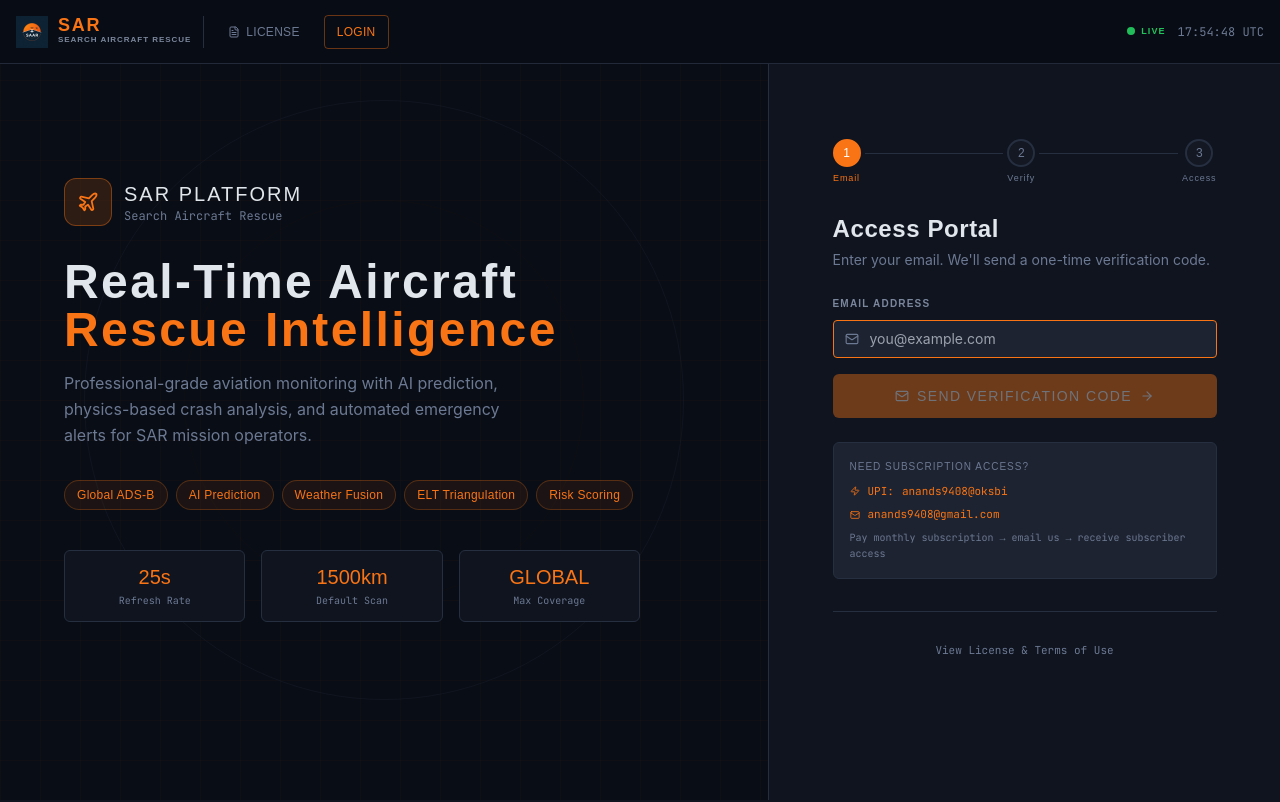
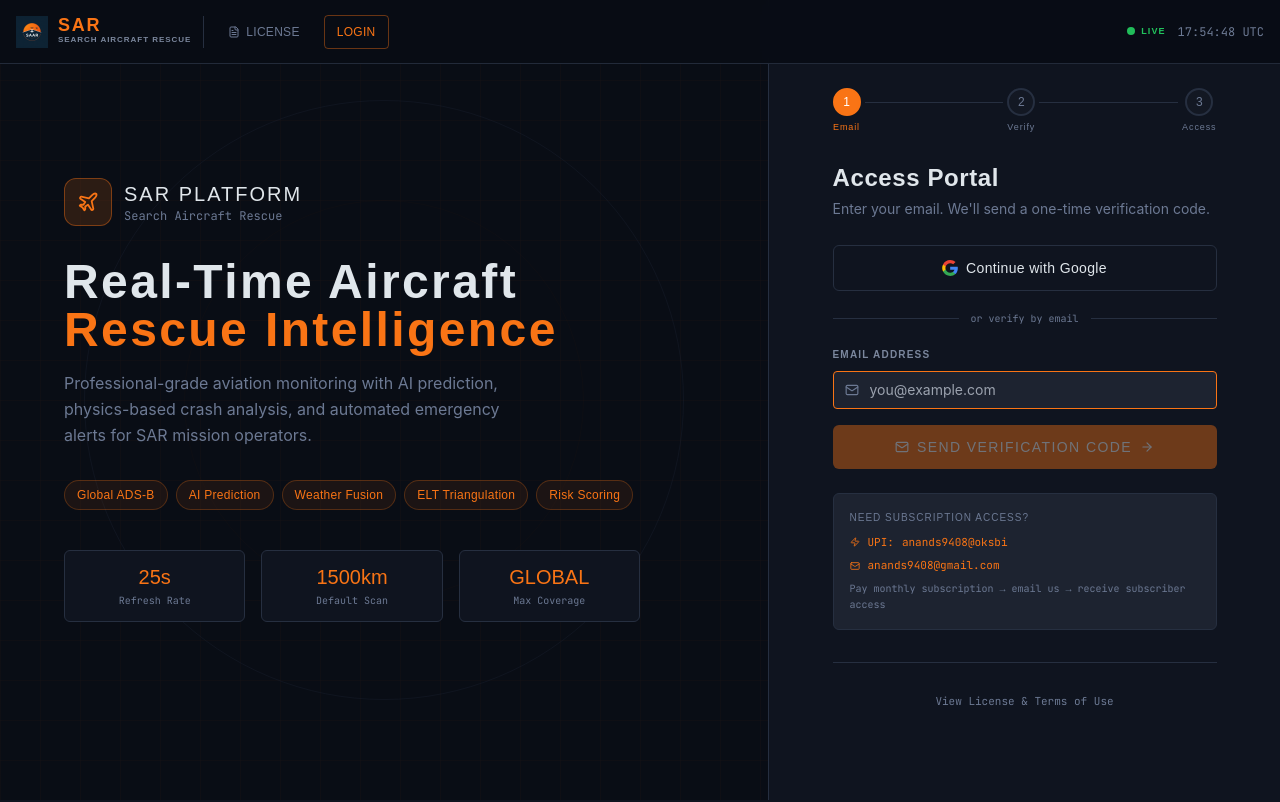
Before and after one commit to anands9408-star/SARPlatform, a React (Vite) app: page /login in a window 1280 px wide. Shown: the top 802 px of the page. Built offline with nearby package versions, Linux system fonts and the light colour scheme; the HTML template or start-up script is replaced by a standard one.

Commit message:
Add Google OAuth Sign-In with role resolution

```diff
--- a/src/App.tsx
+++ b/src/App.tsx
@@ -1,8 +1,11 @@
-import React, { Suspense, lazy } from "react";
-import { BrowserRouter, Routes, Route, Navigate, useLocation } from "react-router-dom";
+import React, { Suspense, lazy, useEffect } from "react";
+import { BrowserRouter, Routes, Route, Navigate, useLocation, useNavigate } from "react-router-dom";
 import { Toaster } from "sonner";
+import { toast } from "sonner";
 import Header from "@/components/layout/Header";
 import { AuthProvider, useAuth } from "@/hooks/useAuth";
+import { supabase } from "@/lib/supabase";
+import type { SARUser } from "@/hooks/useAuth";
 
 const PredictionPlatform = lazy(() => import("@/pages/PredictionPlatform"));
 const MissionInput        = lazy(() => import("@/pages/MissionInput"));
@@ -39,7 +42,64 @@ const NotFound = () => (
   </div>
 );
 
-// ── Auth-guarded route ─────────────────────────────────────────────────────
+// ── Google OAuth callback handler ─────────────────────────────────────────
+// Runs once after Google redirect, resolves role from email, sets SAR session
+
+const HOST_EMAIL = "anands9408@gmail.com";
+
+function GoogleOAuthHandler() {
+  const { login, isAuthenticated } = useAuth();
+  const navigate = useNavigate();
+
+  useEffect(() => {
+    const handleOAuth = async () => {
+      // Only fire when there's a hash fragment (OAuth redirect) and not already logged in
+      if (!window.location.hash.includes("access_token") && !window.location.search.includes("code=")) return;
+      if (isAuthenticated) return;
+
+      const { data: { session }, error } = await supabase.auth.getSession();
+      if (error || !session?.user?.email) return;
+
+      const email = session.user.email.toLowerCase();
+
+      // Resolve role from email
+      let role: SARUser["role"] = "free_viewer";
+      if (email === HOST_EMAIL) {
+        role = "host";
+      } else {
+        // Check subscriber table
+        const { data: viewerData } = await supabase
+          .from("viewer_access")
+          .select("id")
+          .eq("subscriber_email", email)
+          .eq("is_active", true)
+          .gt("expires_at", new Date().toISOString())
+          .limit(1);
+        if (viewerData && viewerData.length > 0) role = "viewer";
+      }
+
+      const sarUser: SARUser = { email, role, loginAt: Date.now() };
+      login(sarUser);
+
+      const msgs: Record<string, string> = {
+        host: "Host access granted via Google — full platform unlocked.",
+        viewer: "Welcome! Subscriber access granted via Google.",
+        free_viewer: "Google sign-in complete — free view mode active.",
+      };
+      toast.success(msgs[role]);
+
+      // Sign out from Supabase auth (we use our own session)
+      await supabase.auth.signOut();
+      navigate("/platform", { replace: true });
+    };
+
+    handleOAuth();
+  }, []);
+
+  return null;
+}
+
+// ── Auth-guarded route ──────────────────────────────────────────────────────
 
 function ProtectedRoute({ children, hostOnly = false }: { children: React.ReactNode; hostOnly?: boolean }) {
   const { isAuthenticated, isHost } = useAuth();
@@ -61,6 +121,7 @@ const AppRoutes: React.FC = () => {
 
   return (
     <>
+      <GoogleOAuthHandler />
       <Header />
       <Suspense fallback={<Loader />}>
         <Routes>
--- a/src/lib/supabase.ts
+++ b/src/lib/supabase.ts
@@ -4,5 +4,10 @@ const supabaseUrl  = import.meta.env.VITE_SUPABASE_URL  as string;
 const supabaseAnon = import.meta.env.VITE_SUPABASE_ANON_KEY as string;
 
 export const supabase = createClient(supabaseUrl, supabaseAnon, {
-  auth: { persistSession: false },   // SAR is an operator tool — no user sessions needed
+  auth: {
+    flowType: "pkce",
+    persistSession: true,
+    autoRefreshToken: true,
+    detectSessionInUrl: true,
+  },
 });
--- a/src/pages/LoginPage.tsx
+++ b/src/pages/LoginPage.tsx
@@ -19,7 +19,7 @@ import { FunctionsHttpError } from "@supabase/supabase-js";
 import {
   Plane, Mail, Lock, ArrowRight, RefreshCw, Shield, Globe,
   Brain, Activity, Satellite, CloudLightning, CheckCircle2,
-  Eye, Zap, Star, AlertTriangle, PhoneCall,
+  Eye, Zap, Star, AlertTriangle,
 } from "lucide-react";
 import { toast } from "sonner";
 
@@ -102,6 +102,8 @@ const LoginPage: React.FC = () => {
   const [resendCooldown, setResendCooldown] = useState(0);
   const emailRef = useRef<HTMLInputElement>(null);
 
+  const [googleLoading, setGoogleLoading] = useState(false);
+
   useEffect(() => { if (isAuthenticated) navigate("/platform", { replace: true }); }, [isAuthenticated, navigate]);
   useEffect(() => { emailRef.current?.focus(); }, []);
   useEffect(() => {
@@ -109,6 +111,24 @@ const LoginPage: React.FC = () => {
     const iv = setInterval(() => setResendCooldown((s) => s - 1), 1000);
     return () => clearInterval(iv);
   }, [resendCooldown]);
+
+  // ── Google OAuth Sign-In ──────────────────────────────────────────
+
+  const handleGoogleSignIn = async () => {
+    setGoogleLoading(true);
+    const { error } = await supabase.auth.signInWithOAuth({
+      provider: "google",
+      options: {
+        redirectTo: window.location.origin + "/platform",
+        queryParams: { access_type: "offline", prompt: "consent" },
+      },
+    });
+    if (error) {
+      toast.error(`Google sign-in failed: ${error.message}`);
+      setGoogleLoading(false);
+    }
+    // On success, browser redirects to Google — no further state needed
+  };
 
   // ── Step 1: Send OTP to any email ────────────────────────────────────
 
@@ -323,6 +343,39 @@ const LoginPage: React.FC = () => {
                 <p className="text-sm text-muted-foreground mb-6 leading-relaxed">
                   Enter your email. We'll send a one-time verification code.
                 </p>
+
+                {/* Google Sign-In */}
+                <button
+                  type="button"
+                  onClick={handleGoogleSignIn}
+                  disabled={googleLoading}
+                  className="w-full py-3 rounded-lg font-heading text-sm font-700 tracking-wide flex items-center justify-center gap-2 mb-5 transition-all border disabled:opacity-50"
+                  style={{
+                    background: "hsl(var(--surface))",
+                    border: "1px solid hsl(var(--border))",
+                    color: "hsl(var(--foreground))",
+                  }}
+                >
+                  {googleLoading ? (
+                    <RefreshCw size={14} className="animate-spin" />
+                  ) : (
+                    <svg viewBox="0 0 24 24" width="16" height="16" xmlns="http://www.w3.org/2000/svg">
+                      <g transform="matrix(1, 0, 0, 1, 27.009001, -39.238998)">
+                        <path fill="#4285F4" d="M -3.264 51.509 C -3.264 50.719 -3.334 49.969 -3.454 49.239 L -14.754 49.239 L -14.754 53.749 L -8.284 53.749 C -8.574 55.229 -9.424 56.479 -10.684 57.329 L -10.684 60.329 L -6.824 60.329 C -4.564 58.239 -3.264 55.159 -3.264 51.509 Z" />
+                        <path fill="#34A853" d="M -14.754 63.239 C -11.514 63.239 -8.804 62.159 -6.824 60.329 L -10.684 57.329 C -11.764 58.049 -13.134 58.489 -14.754 58.489 C -17.884 58.489 -20.534 56.379 -21.484 53.529 L -25.464 53.529 L -25.464 56.619 C -23.494 60.539 -19.444 63.239 -14.754 63.239 Z" />
+                        <path fill="#FBBC05" d="M -21.484 53.529 C -21.734 52.809 -21.864 52.039 -21.864 51.239 C -21.864 50.439 -21.724 49.669 -21.484 48.949 L -21.484 45.859 L -25.464 45.859 C -26.284 47.479 -26.754 49.299 -26.754 51.239 C -26.754 53.179 -26.284 54.999 -25.464 56.619 L -21.484 53.529 Z" />
+                        <path fill="#EA4335" d="M -14.754 43.989 C -12.984 43.989 -11.404 44.599 -10.154 45.789 L -6.734 42.369 C -8.804 40.429 -11.514 39.239 -14.754 39.239 C -19.444 39.239 -23.494 41.939 -25.464 45.859 L -21.484 48.949 C -20.534 46.099 -17.884 43.989 -14.754 43.989 Z" />
+                      </g>
+                    </svg>
+                  )}
+                  {googleLoading ? "Redirecting…" : "Continue with Google"}
+                </button>
+
+                <div className="flex items-center gap-3 mb-5">
+                  <div className="flex-1 h-px" style={{ background: "hsl(var(--border))" }} />
+                  <span className="text-[10px] text-muted-foreground font-mono">or verify by email</span>
+                  <div className="flex-1 h-px" style={{ background: "hsl(var(--border))" }} />
+                </div>
 
                 <form onSubmit={handleSendOTP} className="space-y-4">
                   <div>
```
